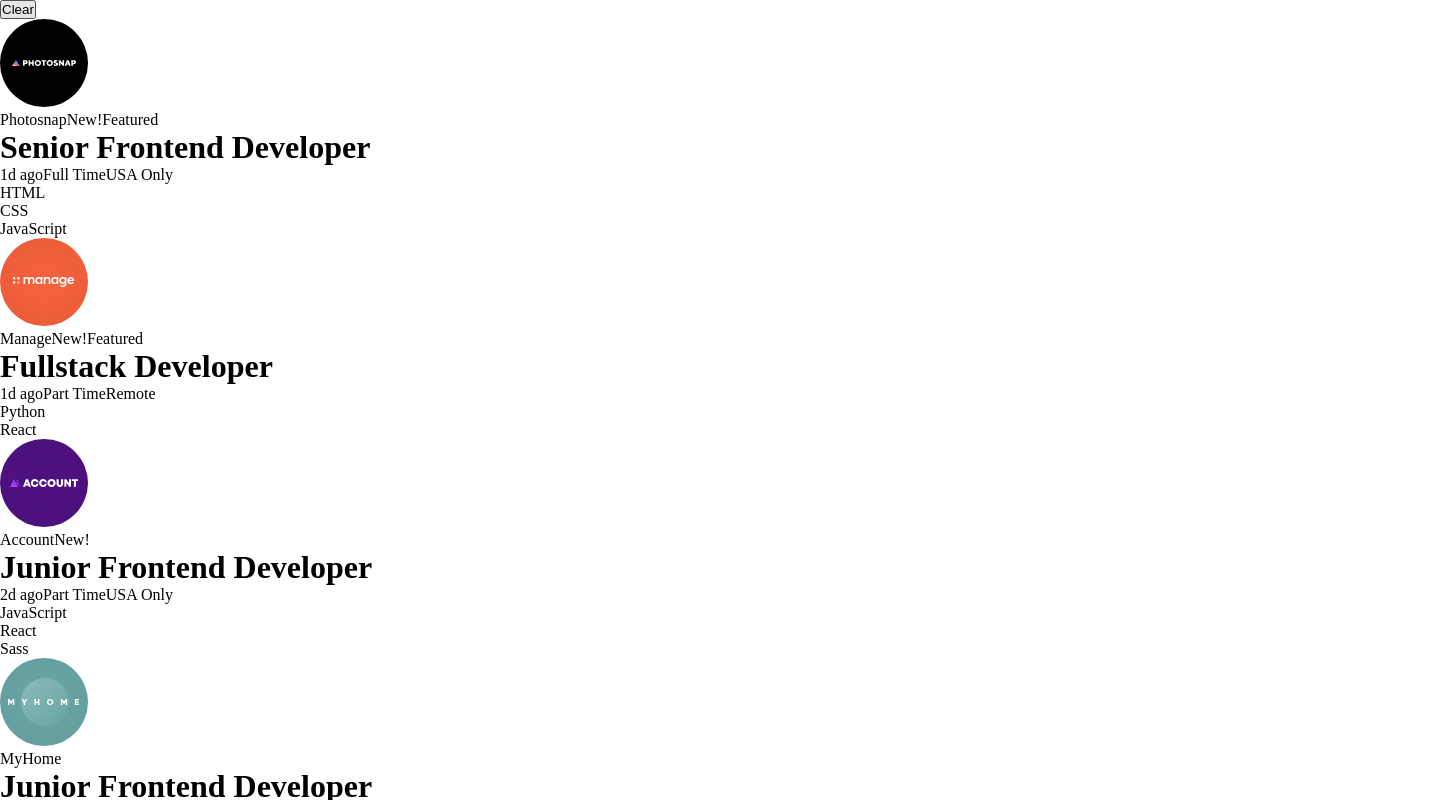
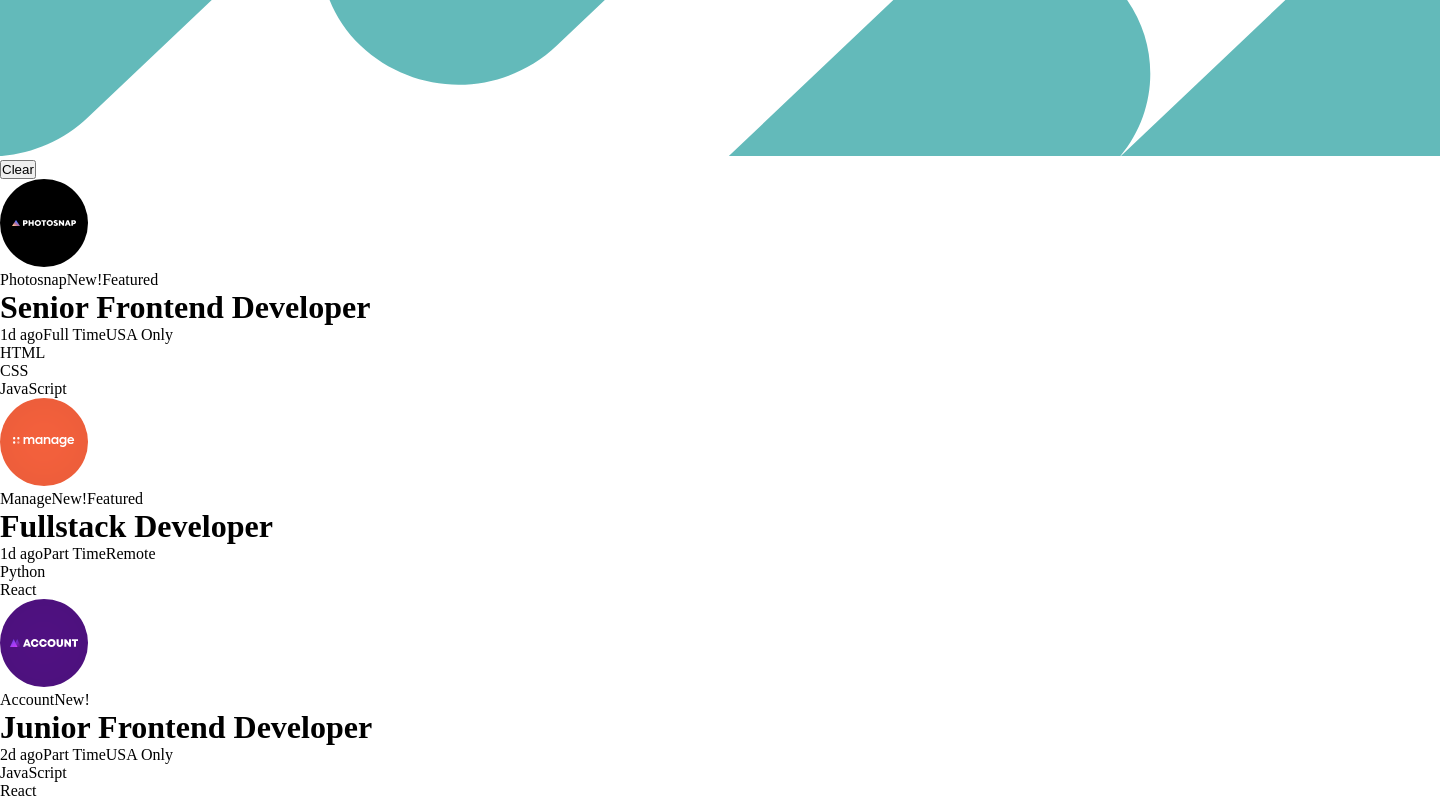
Before and after one commit to liquidwater0/job-listing-app, a React (Vite) app: page / in a window 1280 px wide. Shown: the top 800 px of the page, 1440 px wide, since content can reach past the window. Built offline with nearby package versions, Linux system fonts and the light colour scheme.

Commit message:
header image

```diff
--- a/src/App.tsx
+++ b/src/App.tsx
@@ -2,11 +2,22 @@
 import { useJobListing } from "./context/JobListingContext";
 import Listing from "./components/Listing";
 import Filter from "./components/Filter";
+import mobileHeaderImage from "./assets/bg-header-mobile.svg";
+import desktopHeaderImage from "./assets/bg-header-desktop.svg";
 
 function App() {
 	const { renderedListings, filters, clearFilters } = useJobListing();
 
 	return (
+		<>
+			<header>
+				<picture className='sidebar-image'>
+					<source media='(max-width: 900px)' srcSet={mobileHeaderImage}/>
+					<source media='(min-width: 1024px)' srcSet={desktopHeaderImage}/>
+					<img src={desktopHeaderImage} alt="header image" />
+				</picture>
+			</header>
+
 			<main className="main">
 				<div className="filters-container">
 					{filters.map(filter =>
@@ -38,6 +49,7 @@
 					Coded by <a href="https://www.frontendmentor.io/profile/liquidwater0">@liquidwater0</a>.
 				</div> */}
 			</main>
+		</>
 	);
 }
 
```
Lines whose indentation alone changed are shown as unchanged.
